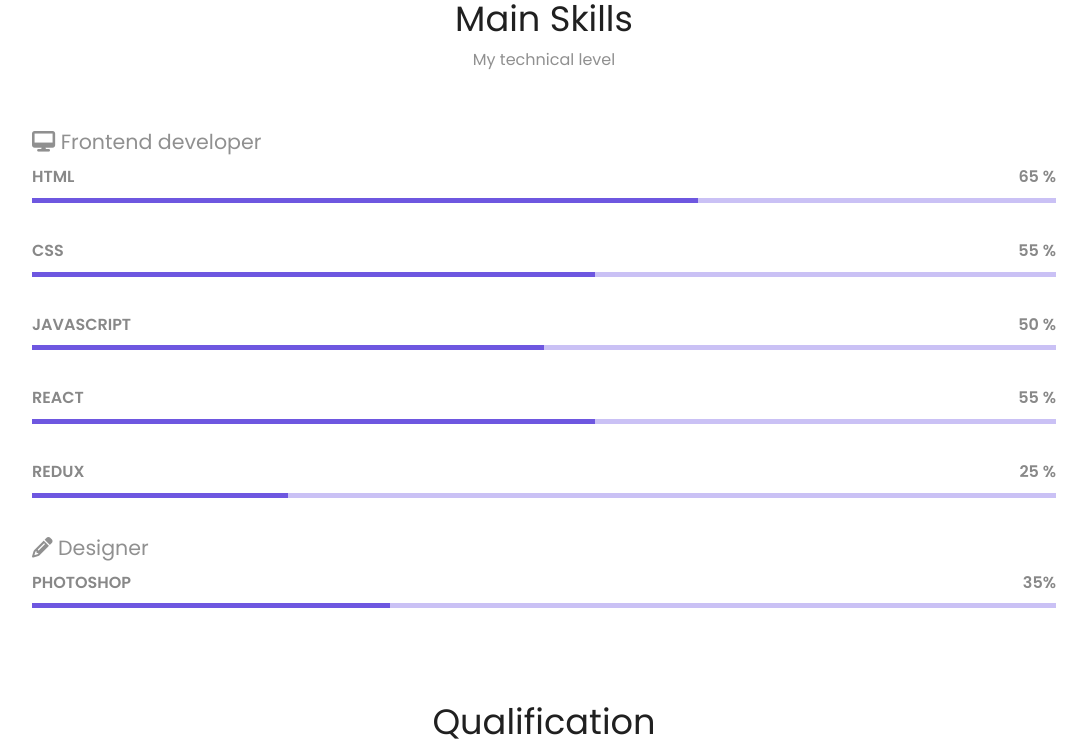
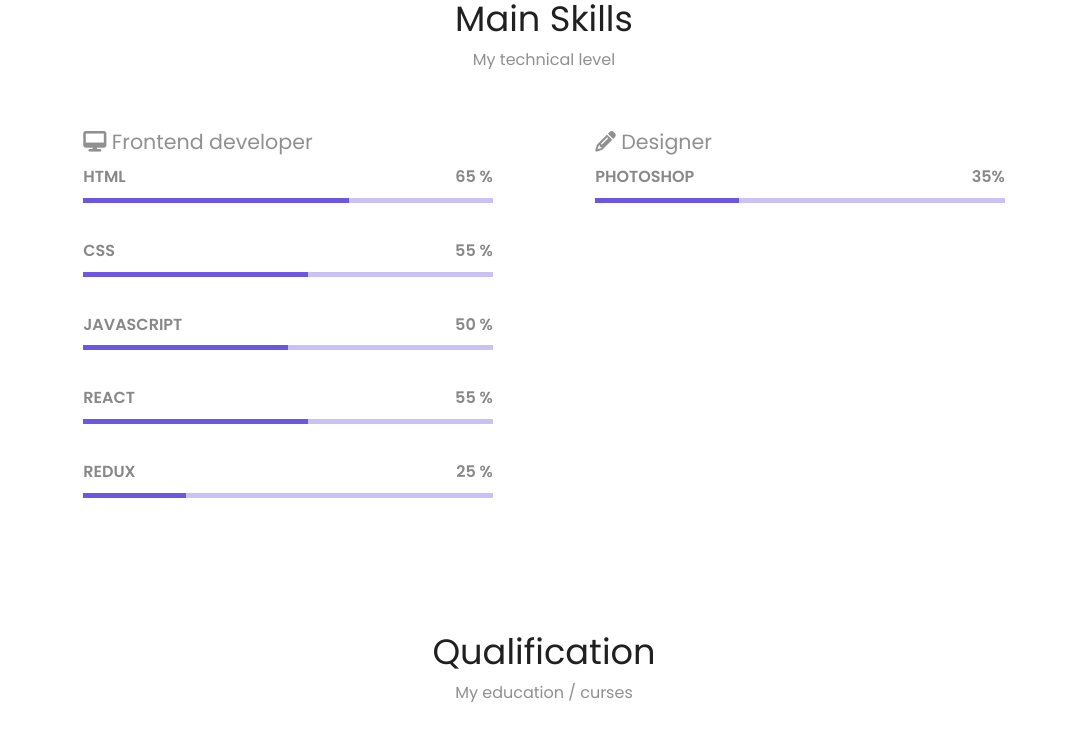
Before and after one commit to vskema/skema-portfolio, a React (Create React App) app: page / in a window 1280 px wide. Shown: the part 460-1209 px from the top of the page, without its empty margins (96-1183 px from the left). Built offline with nearby package versions, Linux system fonts and the light colour scheme.

Commit message:
segment skills responsive

```diff
--- a/src/components/Layout/Skills.js
+++ b/src/components/Layout/Skills.js
@@ -32,12 +32,14 @@
 
                 <div>
                     <div className={classes.skills}>
+                        <div className={classes['frontend-container']}>
                         <div className={classes['sills-header_sub']}>
                             <h3><i className="fas fa-desktop"></i> Frontend developer</h3>
                         </div>
 
                         {renderedSkills()}
-
+                        </div>
+                        <div className={classes['designer-container']}>
                         <div className={classes['sills-header_sub']}>
                             <h3><i className="fas fa-pencil-alt"></i> Designer</h3>
                         </div>
@@ -48,7 +50,7 @@
                         <div className={classes['skills-container']}>
                             <div className={classes['skills-container__value-ps']}> </div>
                         </div>
-
+                        </div>
                     </div>
 
                 </div>
--- a/src/components/Layout/Skills.module.css
+++ b/src/components/Layout/Skills.module.css
@@ -54,3 +54,27 @@
     background: #6E57E0;
     width: 35%;
 }
+
+@media screen and (min-width: 768px) {
+
+}
+@media screen and (min-width: 1024px) {
+    .skills {
+        width: 80%;
+        margin-right: auto;
+        margin-left: auto;
+        margin-top: 4rem;
+        display: flex;
+        justify-content: space-around;
+    }
+    .frontend-container {
+        width: 40%;
+    }
+    .designer-container {
+        width: 40%;
+
+    }
+}
+@media screen and (min-width: 1600px) {
+
+}
```
